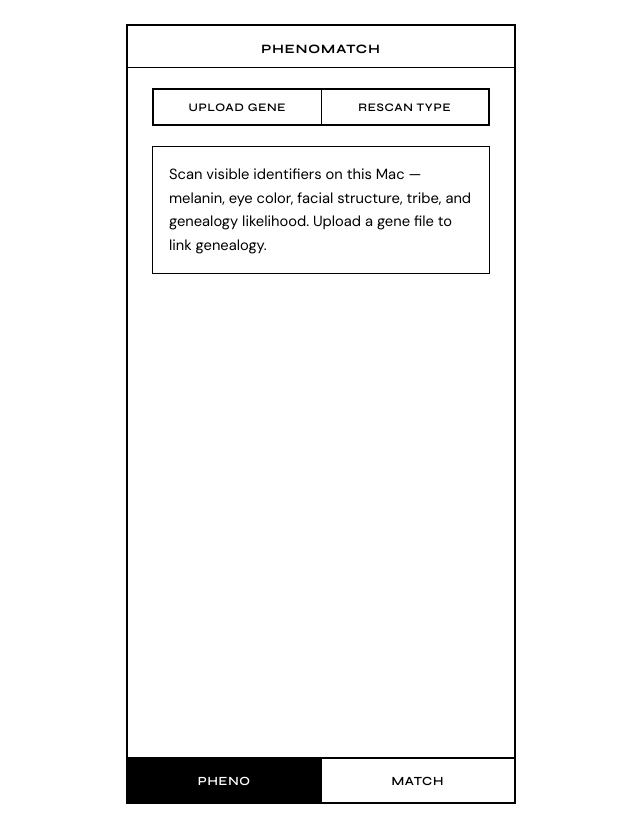
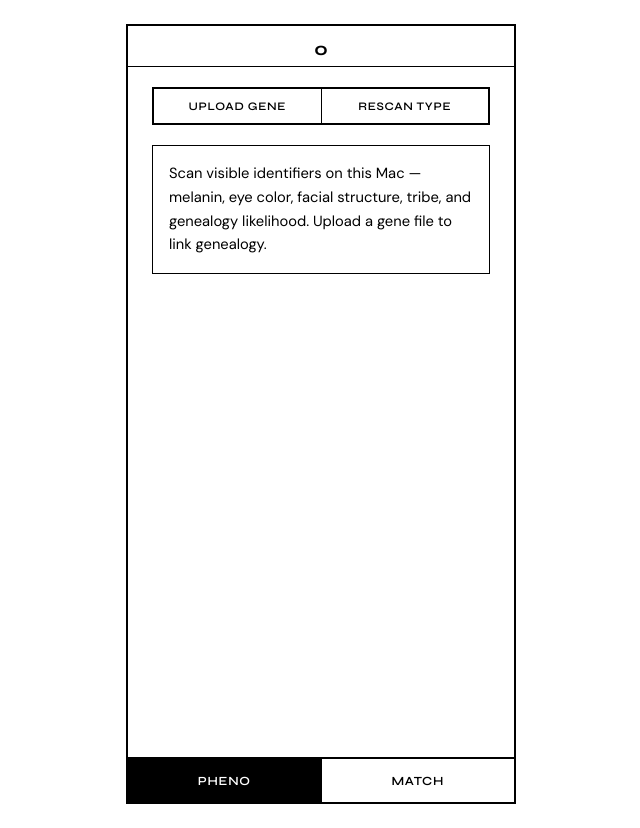
Before and after one commit to atla-o/phenomatch, a React (Vite) app: page / in a window 1280 px wide. Shown: the whole page, without its empty margins (319-959 px from the left). Built offline with nearby package versions, Linux system fonts and the light colour scheme; no server answers.

Commit message:
Replace PhenoMatch header mark with o
Co-authored-by: atla-o <atla-o@users.noreply.github.com>

```diff
--- a/src/App.css
+++ b/src/App.css
@@ -34,9 +34,10 @@
 .app__logo {
   font-family: var(--font-display);
   font-weight: 700;
-  font-size: 0.8rem;
-  letter-spacing: 0.08em;
-  text-transform: uppercase;
+  font-size: 1.15rem;
+  letter-spacing: 0;
+  text-transform: none;
+  line-height: 1;
 }
 
 .app__cloud-tag {
--- a/src/App.tsx
+++ b/src/App.tsx
@@ -20,7 +20,7 @@ function App() {
     <div className="app">
       <div className="app__phone">
         <header className="app__status-bar">
-          <span className="app__logo">PhenoMatch</span>
+          <span className="app__logo">o</span>
         </header>
 
         <main className="app__main">
```
